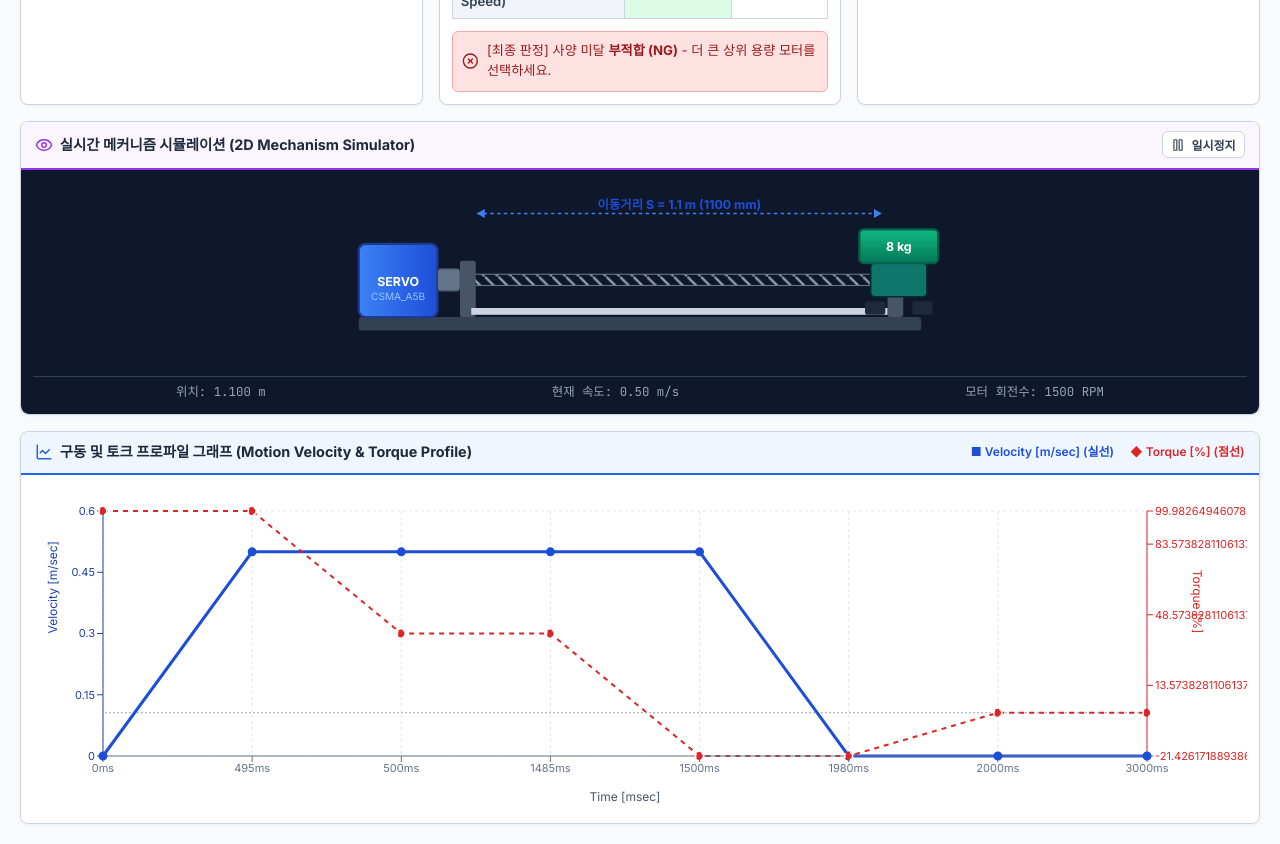
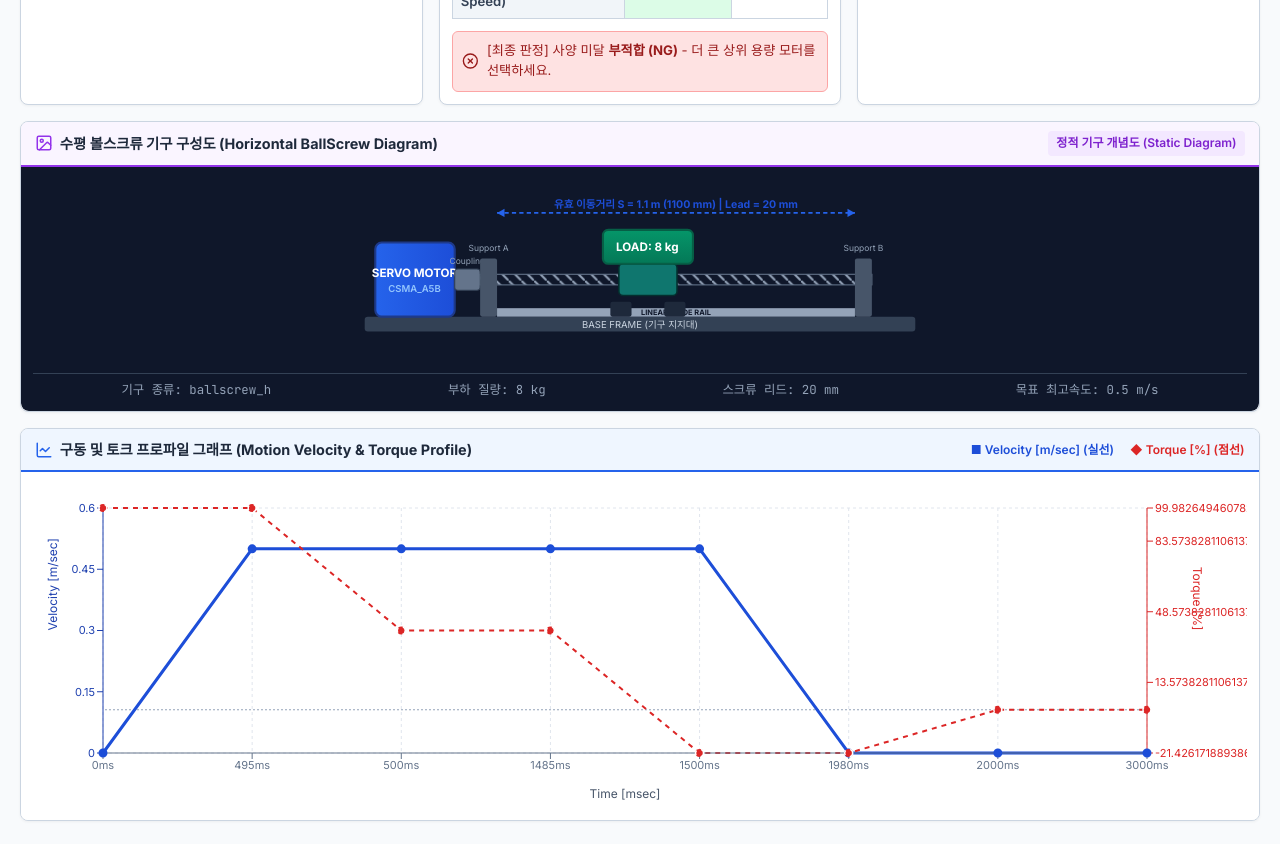
Before and after one commit to jin3203/t, a React (Vite) app: page / in a window 1280 px wide. Shown: the part 1000-1844 px from the top of the page. Built offline with nearby package versions, Linux system fonts and the light colour scheme.

Commit message:
Replace 2D animation with static mechanism diagram image

```diff
--- a/src/components/MechanismVisualizer.jsx
+++ b/src/components/MechanismVisualizer.jsx
@@ -1,80 +1,39 @@
-import React, { useState, useEffect } from 'react';
-import { Eye, Play, Pause } from 'lucide-react';
+import React from 'react';
+import { Image as ImageIcon } from 'lucide-react';
 
 export default function MechanismVisualizer({ inputs, results, mechanismType }) {
-  const [animating, setAnimating] = useState(true);
-  const [posX, setPosX] = useState(0);
-
-  useEffect(() => {
-    if (!animating) return;
-    let animId;
-    let startTime = performance.now();
-    const cycleTimeMs = (results.cycleTime || 3) * 1000;
-    const accelMs = (inputs.accelTime || 0.5) * 1000;
-    const moveMs = (inputs.moveTime || 2.0) * 1000;
-    const constMs = moveMs - accelMs - ((inputs.decelTime || 0.5) * 1000);
-
-    const step = (now) => {
-      const elapsed = (now - startTime) % cycleTimeMs;
-
-      let normPos = 0;
-      if (elapsed < accelMs) {
-        // Accel phase: s = 0.5 * a * t^2
-        const progress = elapsed / accelMs;
-        normPos = 0.5 * (accelMs / moveMs) * Math.pow(progress, 2);
-      } else if (elapsed < accelMs + constMs) {
-        // Const velocity phase
-        const progress = (elapsed - accelMs) / constMs;
-        const startPos = 0.5 * (accelMs / moveMs);
-        const constDistRatio = constMs / moveMs;
-        normPos = startPos + progress * constDistRatio;
-      } else if (elapsed < moveMs) {
-        // Decel phase
-        const decelMs = moveMs - accelMs - constMs;
-        const progress = (elapsed - accelMs - constMs) / decelMs;
-        const startPos = 1 - (0.5 * (decelMs / moveMs));
-        normPos = startPos + (1 - startPos) * (1 - Math.pow(1 - progress, 2));
-      } else {
-        // Dwell / Rest phase
-        normPos = 1;
-      }
-
-      setPosX(normPos);
-      animId = requestAnimationFrame(step);
-    };
-
-    animId = requestAnimationFrame(step);
-    return () => cancelAnimationFrame(animId);
-  }, [animating, inputs, results]);
-
-  const maxTravelPx = 360;
-  const currentPx = posX * maxTravelPx;
+  const getMechanismTitle = () => {
+    switch (mechanismType) {
+      case 'ballscrew_h': return '수평 볼스크류 기구 구성도 (Horizontal BallScrew Diagram)';
+      case 'ballscrew_v': return '수직 볼스크류 기구 구성도 (Vertical BallScrew Diagram)';
+      case 'belt_h': return '수평 타이밍 벨트 기구 구성도 (Timing Belt Diagram)';
+      case 'rack_pinion': return '랙 & 피니언 기구 구성도 (Rack & Pinion Diagram)';
+      case 'rotary': return '회전 테이블 기구 구성도 (Rotary Table Diagram)';
+      default: return '기구 구성 도면 (Mechanism Diagram)';
+    }
+  };
 
   return (
     <div className="card visualizer-card">
       <div className="card-header border-purple">
         <div className="card-title">
-          <Eye size={18} className="text-purple" />
-          <h2>실시간 메커니즘 시뮬레이션 (2D Mechanism Simulator)</h2>
+          <ImageIcon size={18} className="text-purple" />
+          <h2>{getMechanismTitle()}</h2>
         </div>
-        <button
-          className="btn btn-xs btn-outline"
-          onClick={() => setAnimating(!animating)}
-        >
-          {animating ? <Pause size={14} /> : <Play size={14} />}
-          <span>{animating ? '일시정지' : '재생'}</span>
-        </button>
+        <span style={{ fontSize: '0.75rem', padding: '0.2rem 0.5rem', background: '#f3e8ff', color: '#7e22ce', borderRadius: '4px', fontWeight: '600' }}>
+          정적 기구 개념도 (Static Diagram)
+        </span>
       </div>
 
       <div className="card-body viz-body">
-        <svg viewBox="0 0 540 160" className="viz-svg">
+        <svg viewBox="0 0 560 170" className="viz-svg">
           <defs>
             <linearGradient id="motorGrad" x1="0" y1="0" x2="1" y2="0">
-              <stop offset="0%" stopColor="#3b82f6" />
+              <stop offset="0%" stopColor="#2563eb" />
               <stop offset="100%" stopColor="#1d4ed8" />
             </linearGradient>
             <linearGradient id="loadGrad" x1="0" y1="0" x2="0" y2="1">
-              <stop offset="0%" stopColor="#10b981" />
+              <stop offset="0%" stopColor="#059669" />
               <stop offset="100%" stopColor="#047857" />
             </linearGradient>
             <pattern id="screwThreads" width="12" height="12" patternUnits="userSpaceOnUse">
@@ -83,58 +42,63 @@ export default function MechanismVisualizer({ inputs, results, mechanismType })
           </defs>
 
           {/* Base Frame */}
-          <rect x="20" y="120" width="500" height="12" rx="3" fill="#334155" />
+          <rect x="20" y="130" width="520" height="14" rx="3" fill="#334155" />
+          <text x="280" y="141" fill="#cbd5e1" fontSize="9" textAnchor="middle">BASE FRAME (기구 지지대)</text>
 
           {/* Servo Motor */}
-          <rect x="20" y="55" width="70" height="65" rx="6" fill="url(#motorGrad)" stroke="#1e3a8a" strokeWidth="2" />
-          <text x="55" y="92" fill="#ffffff" fontSize="11" fontWeight="bold" textAnchor="middle">
-            SERVO
+          <rect x="30" y="60" width="75" height="70" rx="6" fill="url(#motorGrad)" stroke="#1e3a8a" strokeWidth="2" />
+          <text x="67" y="93" fill="#ffffff" fontSize="11" fontWeight="bold" textAnchor="middle">
+            SERVO MOTOR
           </text>
-          <text x="55" y="105" fill="#93c5fd" fontSize="9" textAnchor="middle">
-            {inputs.motorModel || 'CSMA_04B'}
+          <text x="67" y="107" fill="#93c5fd" fontSize="9" fontWeight="600" textAnchor="middle">
+            {inputs.motorModel || 'Selected Motor'}
           </text>
 
           {/* Flexible Coupling */}
-          <rect x="90" y="77" width="20" height="20" rx="3" fill="#64748b" stroke="#334155" strokeWidth="1" />
+          <rect x="105" y="85" width="24" height="20" rx="3" fill="#64748b" stroke="#334155" strokeWidth="1" />
+          <text x="117" y="80" fill="#94a3b8" fontSize="8" textAnchor="middle">Coupling</text>
 
           {/* Screw Shaft / Belt Rail */}
-          <rect x="110" y="82" width="390" height="10" fill="url(#screwThreads)" stroke="#64748b" strokeWidth="1" />
+          <rect x="129" y="90" width="370" height="10" fill="url(#screwThreads)" stroke="#64748b" strokeWidth="1" />
 
-          {/* Bearing Supports */}
-          <rect x="110" y="70" width="14" height="50" rx="2" fill="#475569" />
-          <rect x="490" y="70" width="14" height="50" rx="2" fill="#475569" />
+          {/* Bearing Support Blocks */}
+          <rect x="129" y="75" width="16" height="55" rx="2" fill="#475569" />
+          <text x="137" y="68" fill="#94a3b8" fontSize="8" textAnchor="middle">Support A</text>
+          <rect x="483" y="75" width="16" height="55" rx="2" fill="#475569" />
+          <text x="491" y="68" fill="#94a3b8" fontSize="8" textAnchor="middle">Support B</text>
 
-          {/* Linear Rail Guide */}
-          <rect x="120" y="112" width="370" height="6" fill="#cbd5e1" />
+          {/* Linear Guide Rail */}
+          <rect x="145" y="122" width="338" height="8" fill="#94a3b8" />
+          <text x="314" y="128" fill="#0f172a" fontSize="7" fontWeight="bold" textAnchor="middle">LINEAR GUIDE RAIL</text>
 
-          {/* Moving Carriage Block (Load Mass) */}
-          <g transform={`translate(${115 + currentPx}, 0)`}>
+          {/* Moving Table (Load Mass) */}
+          <g transform="translate(260, 0)">
             {/* Nut Block */}
-            <rect x="0" y="72" width="50" height="30" rx="4" fill="#0f766e" stroke="#042f2e" strokeWidth="1.5" />
-            {/* Main Carriage Table */}
-            <rect x="-10" y="42" width="70" height="30" rx="4" fill="url(#loadGrad)" stroke="#065f46" strokeWidth="2" />
-            <text x="25" y="61" fill="#ffffff" fontSize="11" fontWeight="bold" textAnchor="middle">
-              {inputs.mass} kg
+            <rect x="0" y="80" width="55" height="30" rx="4" fill="#0f766e" stroke="#042f2e" strokeWidth="1.5" />
+            {/* Table Top */}
+            <rect x="-15" y="48" width="85" height="32" rx="5" fill="url(#loadGrad)" stroke="#065f46" strokeWidth="2" />
+            <text x="27" y="68" fill="#ffffff" fontSize="11" fontWeight="bold" textAnchor="middle">
+              LOAD: {inputs.mass} kg
             </text>
-
-            {/* Linear Guide Blocks */}
-            <rect x="-5" y="106" width="18" height="12" rx="2" fill="#1e293b" />
-            <rect x="37" y="106" width="18" height="12" rx="2" fill="#1e293b" />
+            {/* Guide Block */}
+            <rect x="-8" y="116" width="20" height="14" rx="2" fill="#1e293b" />
+            <rect x="43" y="116" width="20" height="14" rx="2" fill="#1e293b" />
           </g>
 
-          {/* Arrow annotation for travel distance */}
-          <line x1="125" y1="28" x2="485" y2="28" stroke="#3b82f6" strokeWidth="1.5" strokeDasharray="3 3" />
-          <polygon points="125,28 132,24 132,32" fill="#3b82f6" />
-          <polygon points="485,28 478,24 478,32" fill="#3b82f6" />
-          <text x="305" y="24" fill="#1d4ed8" fontSize="11" fontWeight="bold" textAnchor="middle">
-            이동거리 S = {inputs.distance} m ({inputs.distance * 1000} mm)
+          {/* Dimension Arrows */}
+          <line x1="145" y1="32" x2="483" y2="32" stroke="#2563eb" strokeWidth="1.5" strokeDasharray="4 3" />
+          <polygon points="145,32 152,28 152,36" fill="#2563eb" />
+          <polygon points="483,32 476,28 476,36" fill="#2563eb" />
+          <text x="314" y="27" fill="#1d4ed8" fontSize="10" fontWeight="bold" textAnchor="middle">
+            유효 이동거리 S = {inputs.distance} m ({inputs.distance * 1000} mm) | Lead = {inputs.lead * 1000} mm
           </text>
         </svg>
 
         <div className="viz-metrics font-mono">
-          <span>위치: {(posX * inputs.distance).toFixed(3)} m</span>
-          <span>현재 속도: {(results.profilePoints?.[1]?.velocity || inputs.maxVelocity).toFixed(2)} m/s</span>
-          <span>모터 회전수: {Math.round(results.maxMotorRPM || 1500)} RPM</span>
+          <span>기구 종류: {mechanismType}</span>
+          <span>부하 질량: {inputs.mass} kg</span>
+          <span>스크류 리드: {inputs.lead * 1000} mm</span>
+          <span>목표 최고속도: {inputs.maxVelocity} m/s</span>
         </div>
       </div>
     </div>
```
